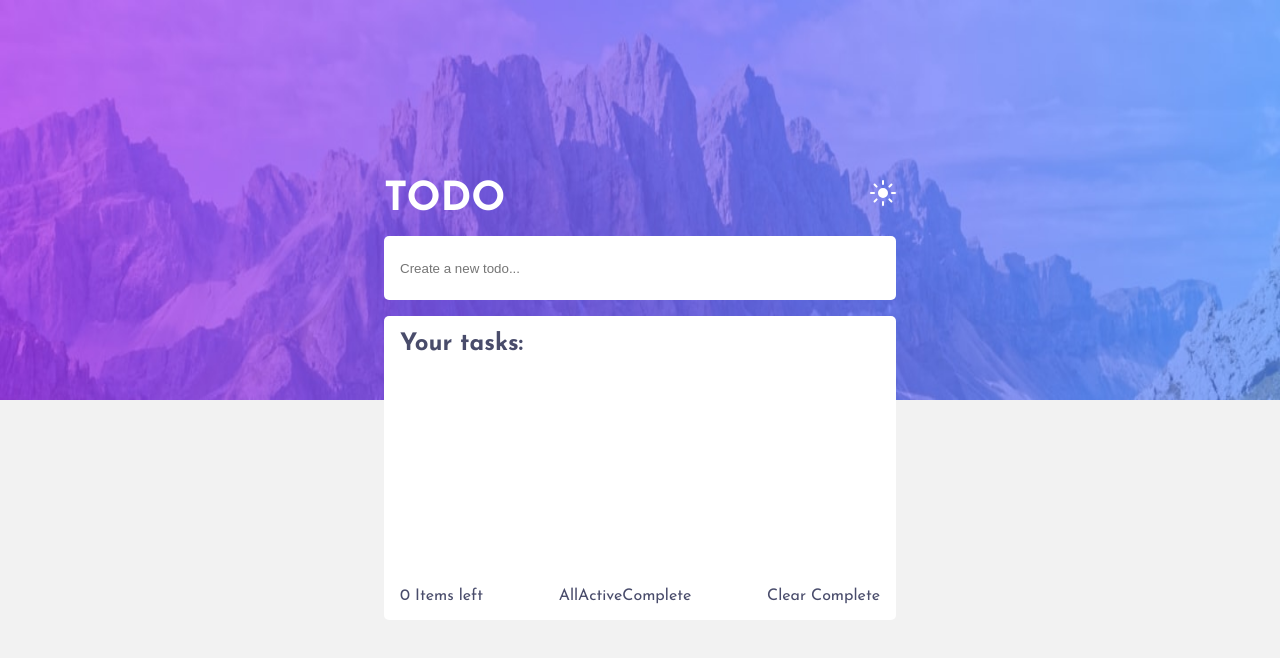
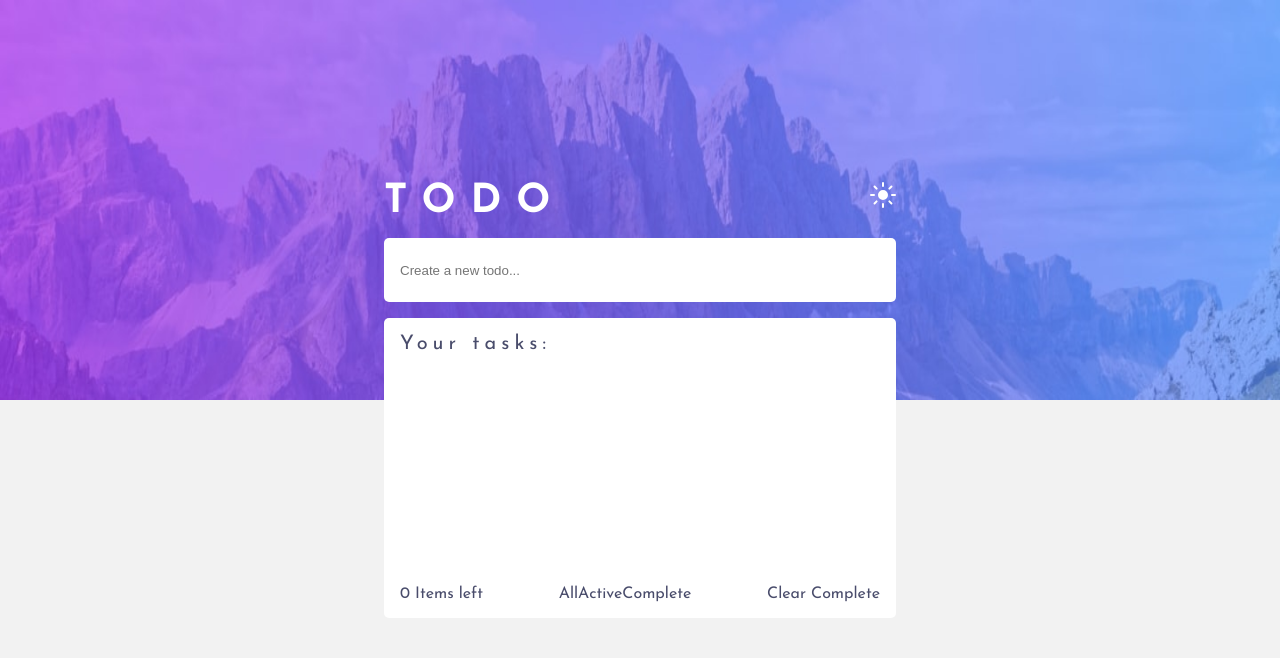
Before and after one commit to michellecordovi/To-Do-List, a React (Vite) app: page / in a window 1280 px wide. Shown: the top 658 px of the page. Built offline with nearby package versions, Linux system fonts and the light colour scheme.

Commit message:
add stylings to headings

```diff
--- a/src/App.css
+++ b/src/App.css
@@ -32,6 +32,7 @@ main{
 #to-do-input {
     height: 100%;
     border: none;
+    outline: none;
 }
 
 
--- a/src/index.css
+++ b/src/index.css
@@ -33,9 +33,12 @@ html,body{
 h1{
   color: white;
   font-size: 40px;
+  letter-spacing: 15px;
 }
 
 h2{
   padding: 1rem;
-  font-size: 24px;
+  font-size: 20px;
+  font-weight: 400;
+  letter-spacing: 5px;
 }
```
